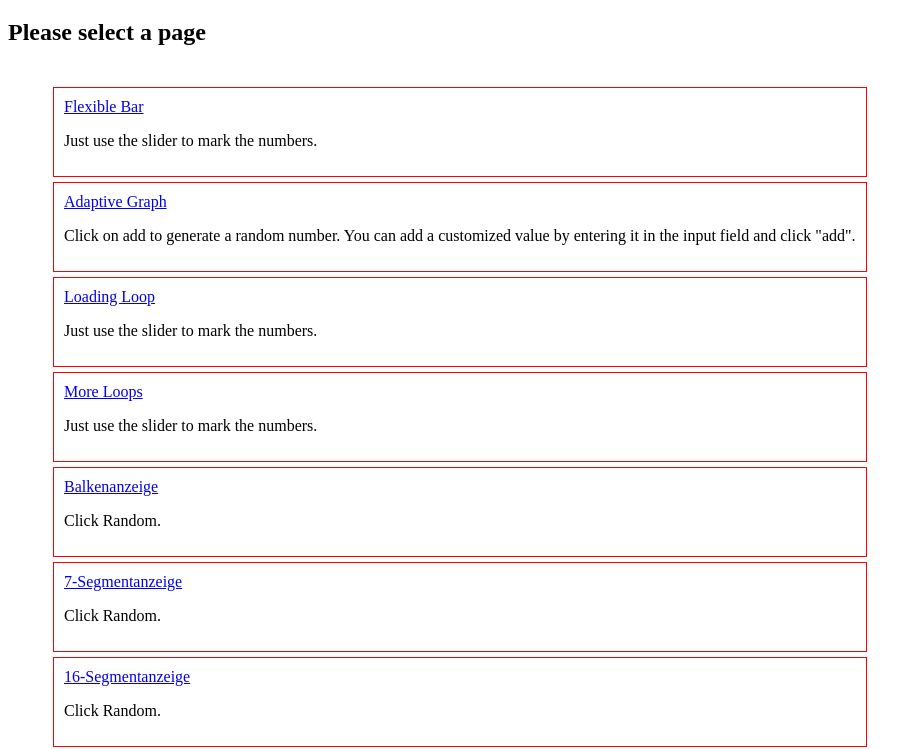
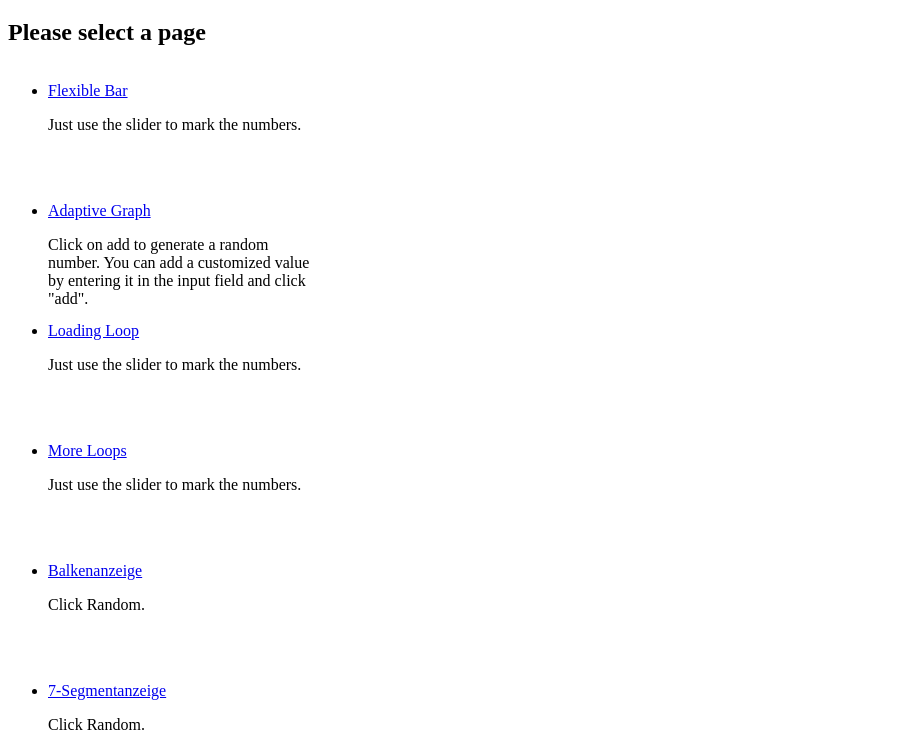
Before and after one commit to webinstruments/webinstruments.github.io, a plain HTML site: page index.html in a window 1280 px wide. Shown: the part 61-810 px from the top of the page, without its empty margins (0-922 px from the left). Drawn offline with Linux system fonts and the light colour scheme.

Commit message:
Update index.html

```diff
--- a/index.html
+++ b/index.html
@@ -8,11 +8,8 @@
 
 <style>
     li {
-        margin: 5px;
-        list-style: none;
-        border: 1px solid red;
-        display: block;
-        padding: 10px;
+        width: calc(100% / 3);
+        height: 120px;
     }
 
     .list {
```
